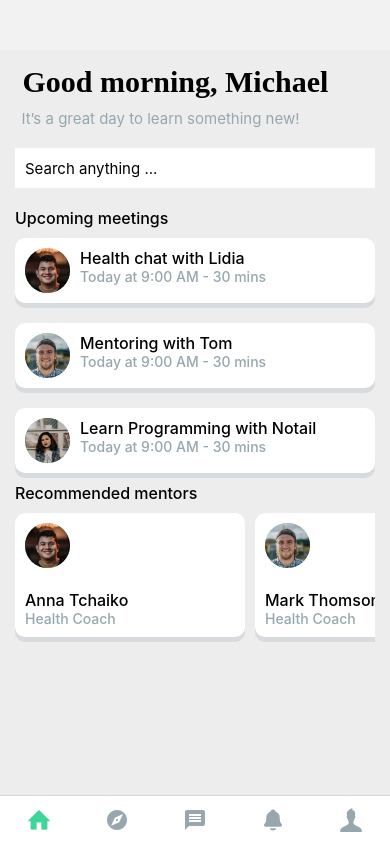
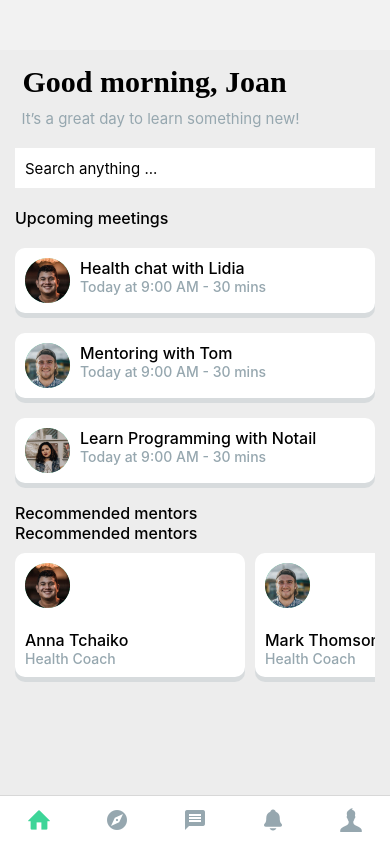
Before and after one commit to eddiemuhoro/greenfield, a React Native app: screen /Hm in a window 390 px wide. Built offline with nearby package versions, Linux system fonts and the light colour scheme.

Commit message:
added flatlist wrapper

```diff
--- a/components/home/Home.js
+++ b/components/home/Home.js
@@ -27,8 +27,15 @@ const Home = ({navigation}) => {
     )
   return (
     <View style={constStyles.container}>
+         <FlatList
+         showsVerticalScrollIndicator={false}
+          data={[{ key: 'header' },  { key: 'footer' }]}
+          renderItem={({ item }) =>
+            item.key === 'header' ? (
                   <View>
-        <Text style={constStyles.headerText}> Good morning, Michael </Text>
+
+                      <View>
+                          <Text style={constStyles.headerText}> Good morning, Joan </Text>
                           <Text style={constStyles.normalText}>It’s a great day to learn something new!</Text>
                       </View>
                       <View>
@@ -38,14 +45,24 @@ const Home = ({navigation}) => {
                       <View>
                           <Text style={constStyles.miniHeader}>Upcoming meetings</Text>
                           <FlatList
+                            style={{marginVertical: 10}}
                               data={meetings}
                               showsHorizontalScrollIndicator={false}
-
                               renderItem={renderItem}
                               keyExtractor={item => item.id}
                           />
                       </View>
+
+                      <Text style={constStyles.miniHeader}>Recommended mentors</Text>
                       <Recommended />
+                  </View>
+            ) : item.key === 'footer' ? (
+              <View style={{ height: 100 }}><Text></Text></View>
+            ) : null
+          }
+          keyExtractor={(item) => item.key}
+        />
+
     </View>
   )
 }
@@ -64,6 +81,7 @@ const styles = StyleSheet.create({
         alignItems: 'center',
         backgroundColor: COLORS.white,
         padding: 10,
+
         marginVertical: 10,
         borderRadius: 10,
         shadowColor: COLORS.gray,
```
Lines whose indentation alone changed are shown as unchanged.
